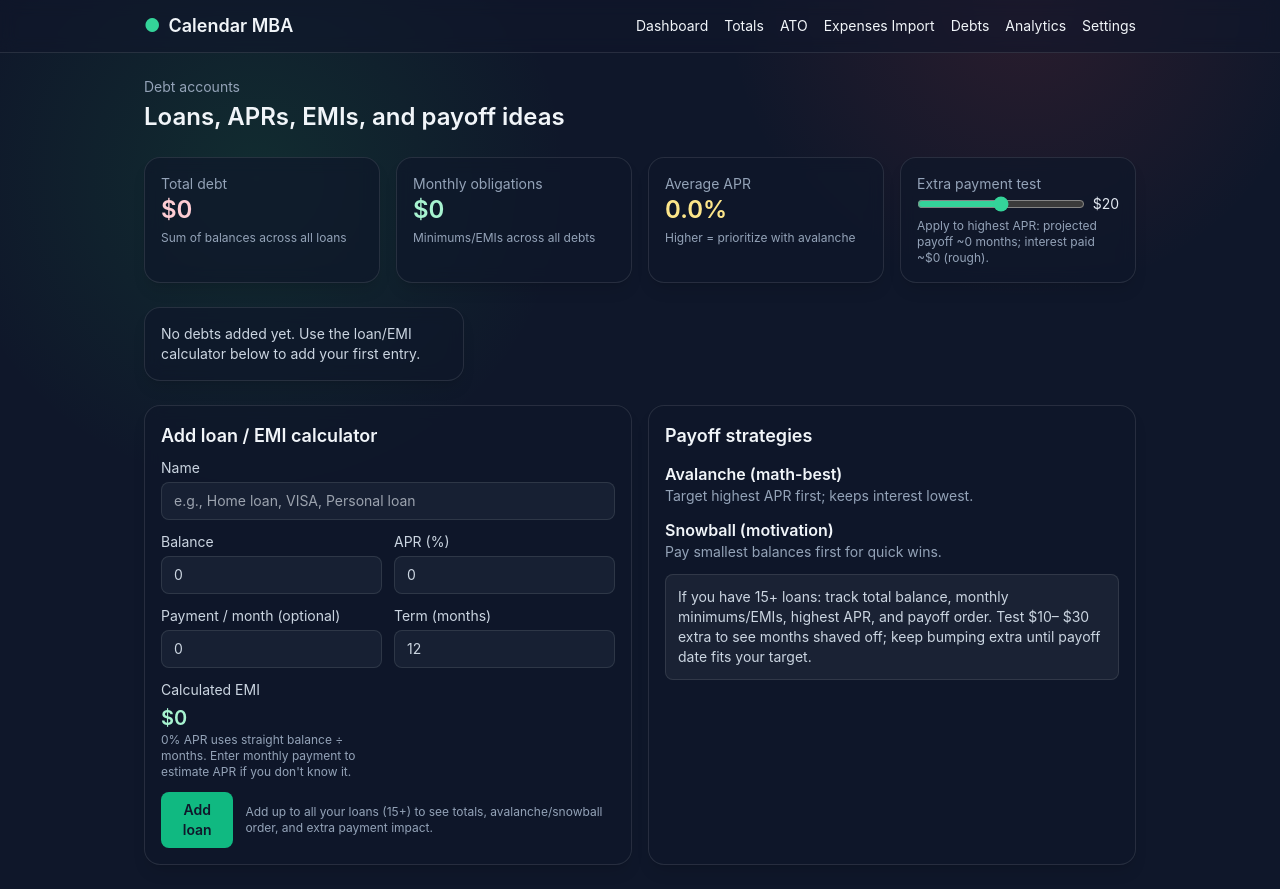
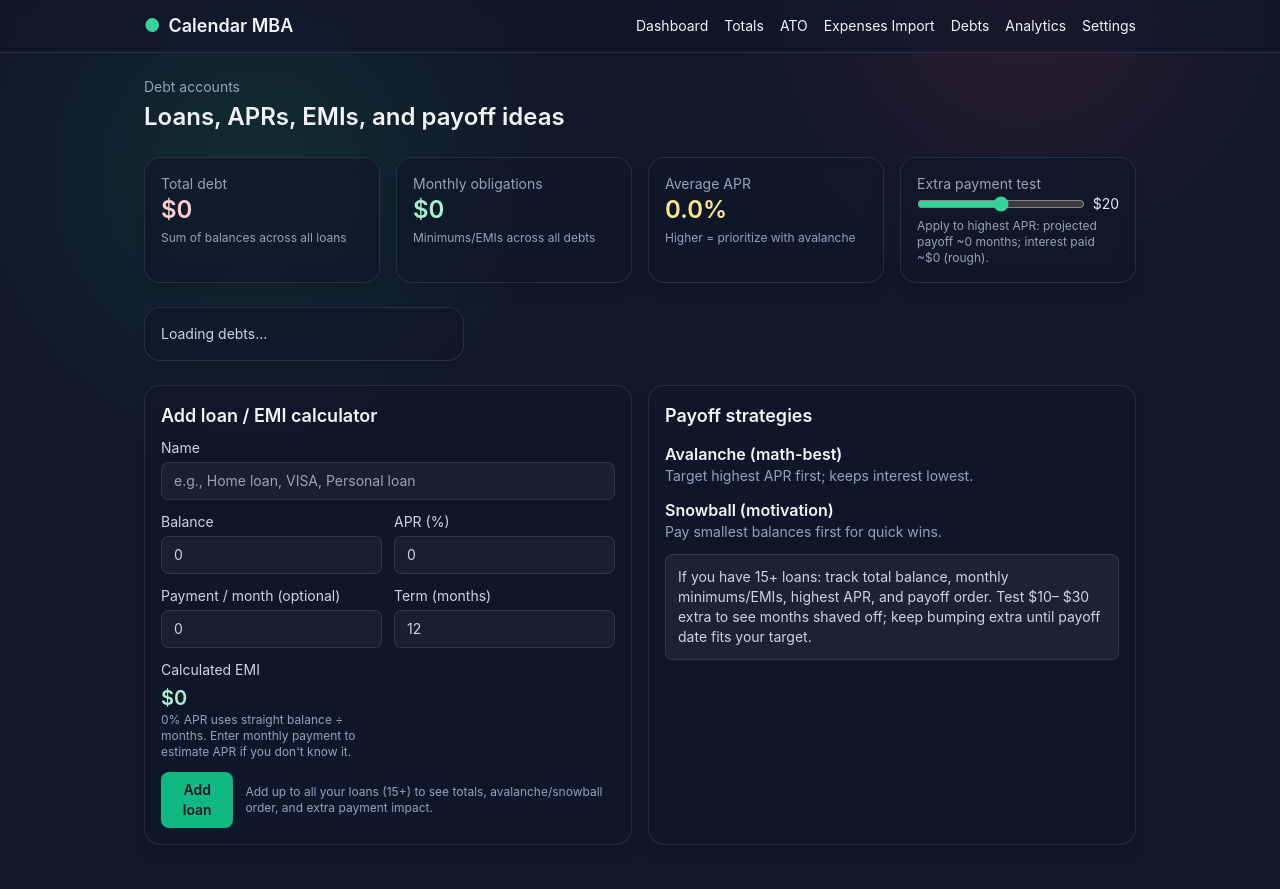
Before and after one commit to arvindjonn09/FBM, a Next.js app: page /debts in a window 1280 px wide. Built offline with nearby package versions, Linux system fonts and the light colour scheme.

Commit message:
Hook debts page to Dexie and persist new loans

```diff
--- a/app/debts/page.tsx
+++ b/app/debts/page.tsx
@@ -1,8 +1,9 @@
 "use client";
 
-import { useMemo, useState } from "react";
+import { useEffect, useMemo, useState } from "react";
 import type { DebtAccount } from "../../src/lib/types";
 import { sortDebts } from "../../src/lib/payoff";
+import { db } from "../../src/lib/db";
 
 type LoanInput = {
   name: string;
@@ -11,8 +12,6 @@ type LoanInput = {
   termMonths: number;
   payment: number;
 };
-
-const defaultDebts: DebtAccount[] = [];
 
 const calcEmi = (principal: number, apr: number, months: number) => {
   if (months <= 0) return 0;
@@ -68,9 +67,20 @@ const payoffWithExtra = (debts: DebtAccount[], extra: number) => {
 };
 
 export default function DebtsPage() {
-  const [debts, setDebts] = useState<DebtAccount[]>(defaultDebts);
+  const [debts, setDebts] = useState<DebtAccount[]>([]);
   const [form, setForm] = useState<LoanInput>({ name: "", balance: 0, apr: 0, termMonths: 12, payment: 0 });
   const [extra, setExtra] = useState(20);
+  const [loading, setLoading] = useState(true);
+
+  useEffect(() => {
+    const load = async () => {
+      setLoading(true);
+      const items = await db.debtAccounts.toArray();
+      setDebts(items);
+      setLoading(false);
+    };
+    load();
+  }, []);
 
   const totals = useMemo(() => {
     const totalBalance = debts.reduce((s, d) => s + d.balance, 0);
@@ -86,10 +96,8 @@ export default function DebtsPage() {
   const handleAdd = () => {
     if (!form.name || form.balance <= 0 || form.termMonths <= 0) return;
     const inferredApr = form.apr > 0 ? form.apr : estimateAprFromPayment(form.balance, form.payment, form.termMonths);
-    const emi =
-      form.payment > 0 ? form.payment : calcEmi(form.balance, inferredApr, form.termMonths);
+    const emi = form.payment > 0 ? form.payment : calcEmi(form.balance, inferredApr, form.termMonths);
     const next: DebtAccount = {
-      id: Date.now(),
       name: form.name,
       balance: form.balance,
       apr: inferredApr,
@@ -97,8 +105,10 @@ export default function DebtsPage() {
       dueDay: undefined,
       active: true
     };
-    setDebts((prev) => [...prev, next]);
-    setForm({ name: "", balance: 0, apr: 0, termMonths: 12, payment: 0 });
+    db.debtAccounts.add(next).then((id) => {
+      setDebts((prev) => [...prev, { ...next, id }]);
+      setForm({ name: "", balance: 0, apr: 0, termMonths: 12, payment: 0 });
+    });
   };
 
   const extraProjection = useMemo(() => payoffWithExtra(debts, extra), [debts, extra]);
@@ -148,7 +158,9 @@ export default function DebtsPage() {
       </section>
 
       <section className="grid gap-4 lg:grid-cols-3">
-        {debts.length === 0 ? (
+        {loading ? (
+          <div className="card p-4 text-sm text-slate-300">Loading debts…</div>
+        ) : debts.length === 0 ? (
           <div className="card p-4 text-sm text-slate-300">
             No debts added yet. Use the loan/EMI calculator below to add your first entry.
           </div>
```
